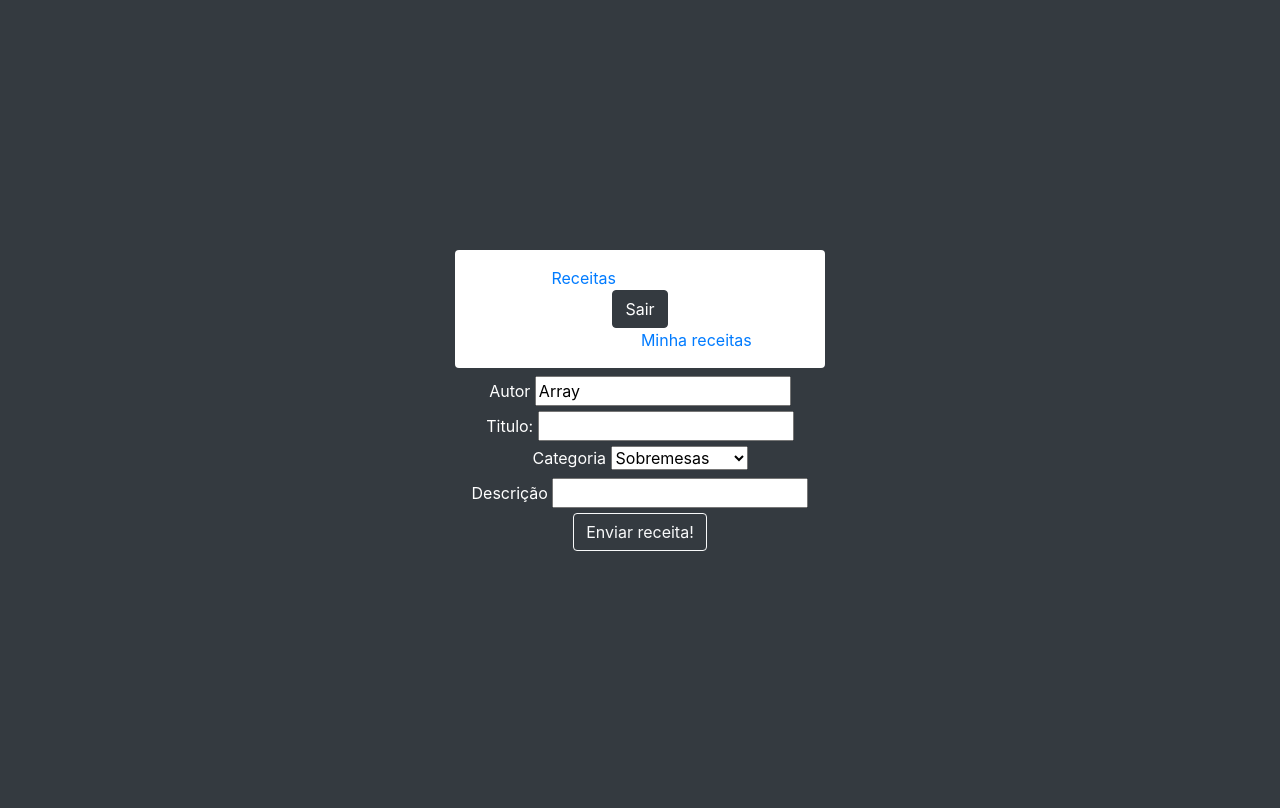
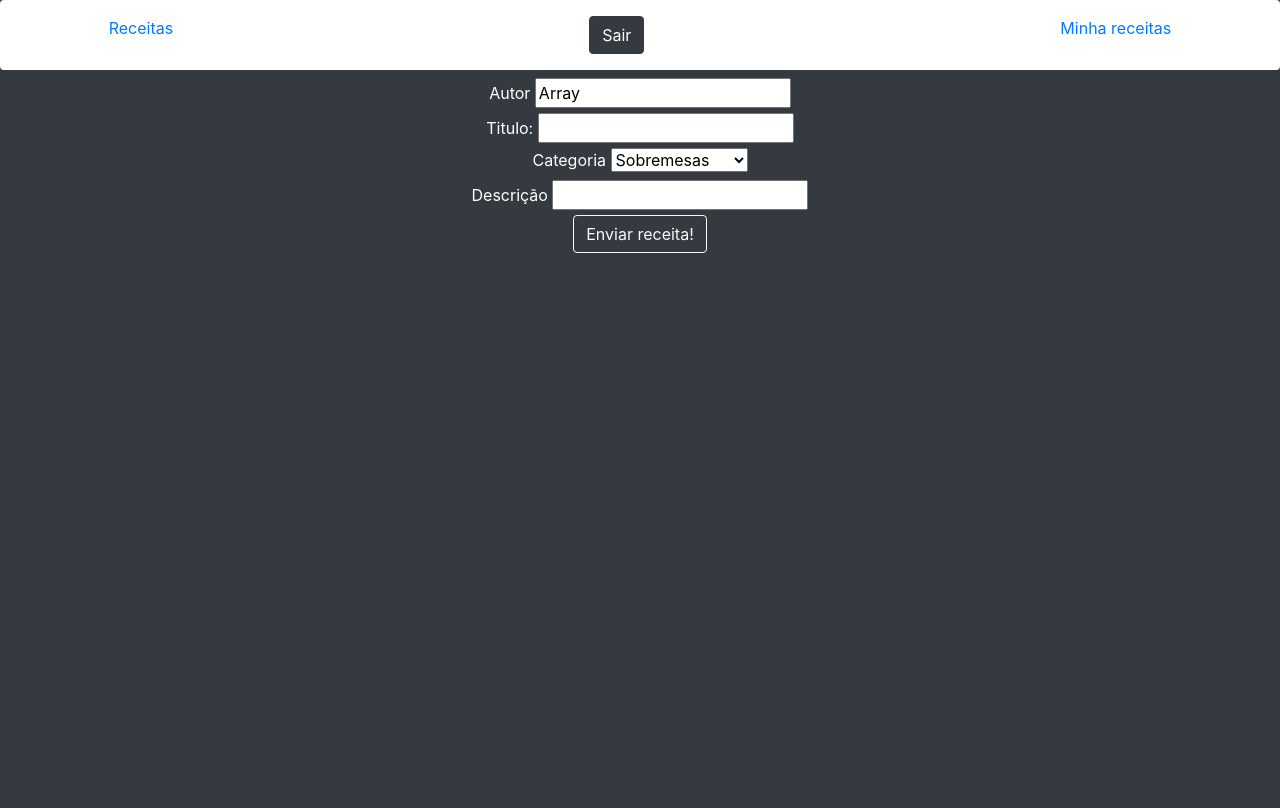
Before and after one commit to NunesSe/receitas-php, a PHP site: page /receitas-php/paginas/cadastrar-receita.php in a window 1280 px wide. After the commit the page ends 253 px from the top, so only its background shows below. Run offline with PHP 8.4, Linux system fonts and the light colour scheme; the visitor is signed in with stand-in values (Sample User, id 1); data comes from the database, SQL or seed files in the repository.

Commit message:
Style mudada

```diff
--- a/index.php
+++ b/index.php
@@ -6,7 +6,7 @@
     <title>Receitas</title>
     <link href="https://stackpath.bootstrapcdn.com/bootstrap/4.5.2/css/bootstrap.min.css" rel="stylesheet">
 </head>
-<body class="p-0 mb-2 bg-dark text-white position-relative position-absolute top-50 start-0 translate-middle">
+<body class="p-0 mb-2 bg-dark text-white position-relative position-absolute top-50 start-0 translate-middle'">
     <?php
         echo "<div class='text-center position-absolute top-0 start-50 translate-middle'>";
             echo "<div class='p-3 mb-2 bg-white text-dark rounded' style='width: 100vw; display: flex; justify-content: center;'>";
--- a/layouts/header.php
+++ b/layouts/header.php
@@ -1,4 +1,3 @@
-
 <?php
 
     if(isset($_POST["sair"])) {
@@ -17,7 +16,9 @@
                     if($validacao != null) {
                         echo "
                             <form method=\"post\">
-                                <input type=\"submit\" name=\"sair\"  value=\"Sair\" id=\"\" class=\"btn btn-dark\" style=\"margin=0; display=flex;\">
+                                <div style=\"text-align: center;\">
+                                    <input type=\"submit\" name=\"sair\"  value=\"Sair\" id=\"\" class=\"btn btn-dark\" style=\"margin: 0 auto; display: block;\">
+                                </div>
                             </form>
                         <a href=\"http://localhost/receitas-php/paginas/minhas-receitas.php\" style=\"margin-left: 33.33333333333333%;\">Minha receitas</a>";
 
--- a/layouts/logado.php
+++ b/layouts/logado.php
@@ -35,8 +35,10 @@
     }
 
     if($receitas->num_rows == 0) {
-        echo "Não foi encontrada nenhuma receita!";
+        echo "<div class='alert alert-danger' role='alert'>Não foi encontrada nenhuma receita!</div>";
+
     } else {
+
 
         while ($obj_receita = $receitas->fetch_object()) {
             echo "<br>
--- a/paginas/cadastrar-receita.php
+++ b/paginas/cadastrar-receita.php
@@ -6,11 +6,11 @@
     <title>Cadastrar Receita</title>
     <link href="https://stackpath.bootstrapcdn.com/bootstrap/4.5.2/css/bootstrap.min.css" rel="stylesheet">
 </head>
-<body class="p-3 mb-2 bg-dark text-white d-flex justify-content-center align-items-center vh-100">
+<body class="p-0 mb-2 bg-dark text-white d-flex position-absolute top-0 start-50 translate-middle vh-100">
 
 <?php
-    echo "<div class='text-center'>";
-        echo "<div class='p-3 mb-2 bg-white text-dark rounded' style='width: 370px;'>";
+    echo "<div class='text-center position-absolute top-0 start-50 translate-middle'>";
+        echo "<div class='p-3 mb-2 bg-white text-dark rounded' style='width: 100vw; display: flex; justify-content: center;'>";
         session_start();
         require_once "../banco.php";
         require_once "../layouts/header.php";
@@ -18,6 +18,7 @@
         if($verificar == null) {
             header("Location: login.php");
             return;
+
         }
         echo "</div>";
         require_once "../forms/receita-cadastro.php";
```
